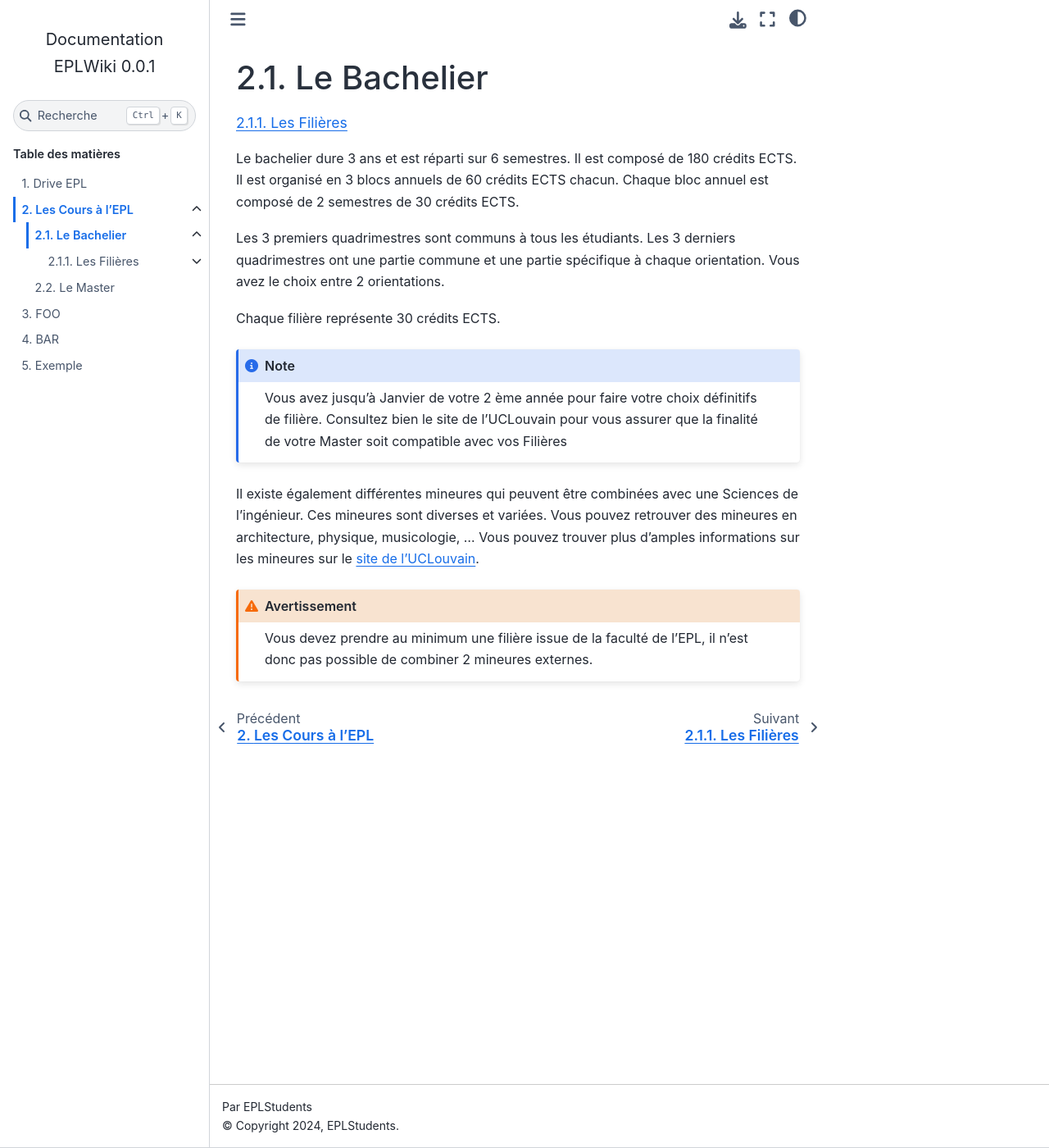
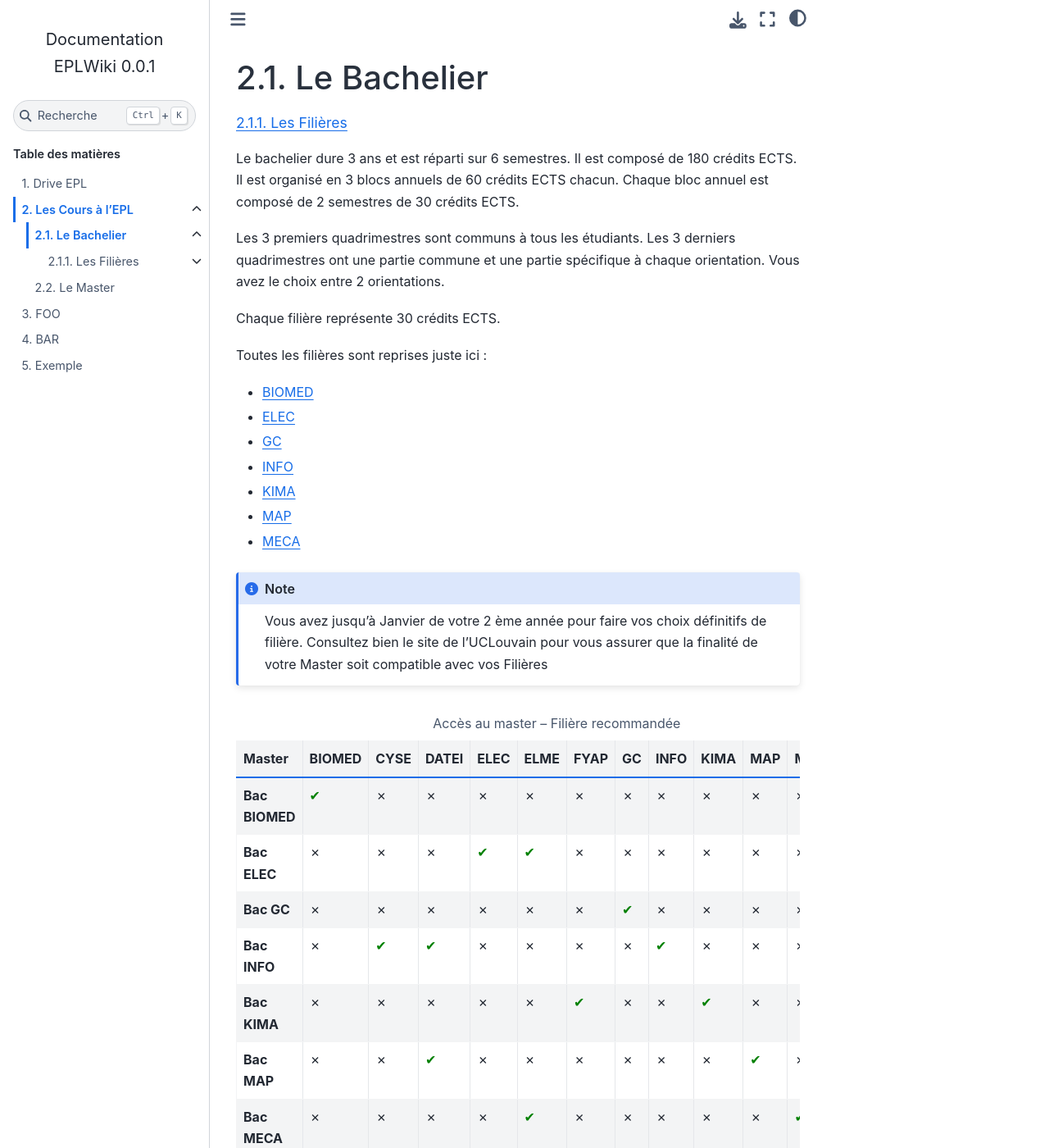
Before and after one commit to EPLStudents/EPLWiki, a Sphinx documentation site: the page built from source/Cours/Bachelier/index.rst, in a window 1280 px wide and 1400 px high. Shown: the whole window at 82% size. Built offline with Sphinx 7.4.7 and the Sphinx Book theme 1.1.4, drawn with Linux system fonts in a browser that asks for light colours; some of the changed text lies outside the part shown.

Commit message:
Added a table for bachelier

```diff
--- /dev/null
+++ b/source/Cours/Bachelier/bac.csv
@@ -0,0 +1,8 @@
+Master,BIOMED,CYSE,DATEI, ELEC,ELME, FYAP,GC, INFO, KIMA, MAP, MECA, NRGY
+Bac BIOMED,:green:`✔`,✗,✗,✗,✗,✗,✗,✗,✗,✗,✗,✗
+Bac ELEC,✗,✗,✗,:green:`✔`,:green:`✔`,✗,✗,✗,✗,✗,✗,:green:`✔`
+Bac GC,✗,✗,✗,✗,✗,✗,:green:`✔`,✗,✗,✗,✗,✗
+Bac INFO,✗,:green:`✔`,:green:`✔`,✗,✗,✗,✗,:green:`✔`,✗,✗,✗,✗
+Bac KIMA,✗,✗,✗,✗,✗,:green:`✔`,✗,✗,:green:`✔`,✗,✗,✗
+Bac MAP,✗,✗,:green:`✔`,✗,✗,✗,✗,✗,✗,:green:`✔`,✗,✗
+Bac MECA,✗,✗,✗,✗,:green:`✔`,✗,✗,✗,✗,✗,:green:`✔`,:green:`✔`
--- a/source/Cours/Bachelier/index.rst
+++ b/source/Cours/Bachelier/index.rst
@@ -13,12 +16,31 @@ Les 3 premiers quadrimestres sont communs à tous les étudiants. Les 3 derniers
 
 Chaque filière représente 30 crédits ECTS.
 
+Toutes les filières sont reprises juste ici :
+
+* `BIOMED <filiere/BIOMED>`_
+* `ELEC <filiere/ELEC>`_
+* `GC <filiere/GC>`_
+* `INFO <filiere/INFO>`_
+* `KIMA <filiere/KIMA>`_
+* `MAP <filiere/MAP>`_
+* `MECA <filiere/MECA>`_
+
 .. note::
-    Vous avez jusqu'à Janvier de votre 2 ème année pour faire votre choix définitifs de filière. Consultez bien le site de l'UCLouvain pour vous assurer que la finalité de votre Master soit compatible avec vos Filières
+    Vous avez jusqu'à Janvier de votre 2 ème année pour faire vos choix définitifs de filière. Consultez bien le site de l'UCLouvain pour vous assurer que la finalité de votre Master soit compatible avec vos Filières
+
+.. csv-table:: Accès au master -- Filière recommandée
+   :file: bac.csv
+   :widths: 40,20,20,20,20,20,20,20,20,20,20,20,20
+   :header-rows: 1
+   :stub-columns: 1
+
+.. warning::
+    Il est possible d'accéder à certains masters avec une filière différente de celle recommandée. Vous devrez cependant suivre certains cours considérés comme des **Pré-requis**. Il est donc important de bien choisir sa filière en fonction de son master souhaité.
 
 .. TODO::
 
-    Faire un petit tableau récap avec quel bachelier pour quel master
+    Faire un petit script JS qui montre qu'est-ce qu'on peut faire avec certaines filières
 
 Il existe également différentes mineures qui peuvent être combinées avec une  Sciences de l'ingénieur. Ces mineures sont diverses et variées. Vous pouvez retrouver des mineures en architecture, physique, musicologie, ... Vous pouvez trouver plus d'amples informations sur les mineures sur le `site de l'UCLouvain <https://uclouvain.be/prog-2023-fsa1ba-mineures>`_.
 
--- a/source/_static/css/custom.css
+++ b/source/_static/css/custom.css
@@ -10,3 +10,11 @@ li.task-list-item > label {
     height: 8px;
     margin-right: 8px;
 }
+
+.red {
+    color:red;
+}
+
+.green {
+    color:green;
+}
```
Also changed, not shown: other parts of source/Cours/Bachelier/index.rst (+3 -0 lines).
